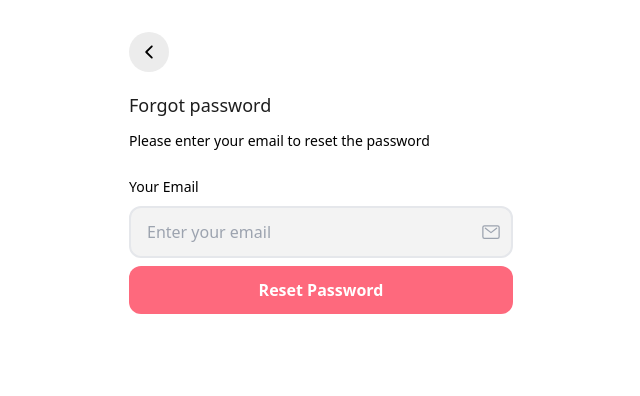
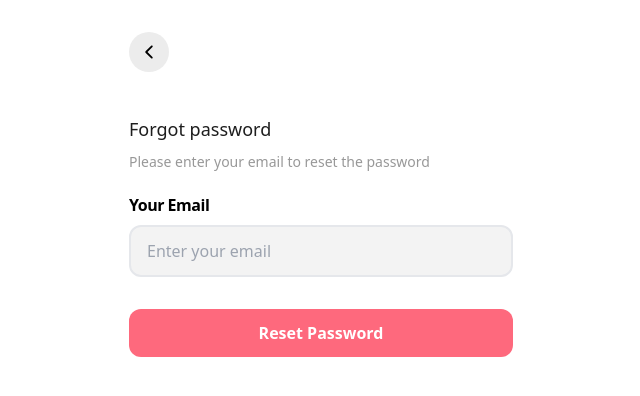
Before and after one commit to surajkumar540/Intra, a React (Vite) app: page /forgot-password in a window 1280 px wide. Shown: the top 396 px of the page, without its empty margins (319-959 px from the left). Built offline with nearby package versions, Linux system fonts and the light colour scheme.

Commit message:
add:forgot password page

```diff
--- a/index.html
+++ b/index.html
@@ -1,18 +1,25 @@
 <!DOCTYPE html>
 <html lang="en">
+
 <head>
   <meta charset="UTF-8" />
   <link rel="icon" type="image/svg+xml" href="/vite.svg" />
   <meta name="viewport" content="width=device-width, initial-scale=1.0" />
   <title>Vite + React</title>
   <!-- public/index.html -->
-    <link
-      href="https://fonts.googleapis.com/css2?family=Poppins:wght@300;400;500;600;700&display=swap"
-      rel="stylesheet"
-    />
+  <!-- poppins -->
+  <link href="https://fonts.googleapis.com/css2?family=Poppins:wght@300;400;500;600;700&display=swap"
+    rel="stylesheet" />
+
+  <!-- open-sans -->
+  <link href="https://fonts.googleapis.com/css2?family=Open+Sans:wght@300;400;500;600;700&display=swap"
+    rel="stylesheet" />
+
 </head>
+
 <body>
   <div id="root"></div>
   <script type="module" src="/src/main.jsx"></script>
 </body>
+
 </html>
--- a/src/pages/auth/ForgotPassword.jsx
+++ b/src/pages/auth/ForgotPassword.jsx
@@ -53,40 +53,44 @@
                     <IoIosArrowBack size={20} />
                 </button>
 
-                <div className="flex flex-col gap-4 my-6">
+                <div className="flex flex-col gap-4 mt-12">
                     <p className="font-poppins font-normal text-[18px] leading-[19.1px] tracking-[0px] antialiased text-[#1E1E1E]">
                         Forgot password
                     </p>
-                    <p className="font-poppins font-normal text-[14px] leading-[19.1px] tracking-[0px] antialiased">
+
+                    <p className="font-poppins font-normal text-[14px] leading-[14px] tracking-[0px] text-[#989898]">
                         {showOtpInput
                             ? "Enter the OTP sent to your email"
                             : "Please enter your email to reset the password"}
                     </p>
+
                 </div>
 
-                <form className="rounded-3xl space-y-5">
+                <form className="rounded-3xl  pt-6 space-y-5">
                     {!showOtpInput ? (
                         <div className="space-y-2">
-                            <label className="font-poppins text-[14px]">Your Email</label>
-                            <div className="relative">
+                            <label className="font-openSans font-semibold text-[16px] leading-[19.1px] tracking-[-0.48px]">
+                                Your Email
+                            </label>
+
+                            <div className="relative pb-6">
                                 <input
                                     type="email"
                                     value={email}
                                     onChange={(e) => setEmail(e.target.value)}
                                     className={`w-full px-4 py-3 pr-12 bg-[#F3F3F3] border-2 rounded-xl focus:outline-none transition-all duration-200 ${errors.email
-                                            ? "border-red-300 focus:border-red-500"
-                                            : "border-gray-200 focus:border-primary"
+                                        ? "border-red-300 focus:border-red-500"
+                                        : "border-gray-200 focus:border-primary"
                                         }`}
                                     placeholder="Enter your email"
                                 />
-                                <IoMailOutline className="absolute right-3 top-1/2 -translate-y-1/2 w-5 h-5 text-gray-400" />
                             </div>
                             {errors.email && (
                                 <p className="text-sm text-red-500 mt-1">{errors.email}</p>
                             )}
                             <button
                                 onClick={handleReset}
-                                className="w-full mt-4 bg-primary hover:bg-primary/90 text-white font-semibold py-3 px-4 rounded-xl transition-all duration-200"
+                                className="w-full bg-primary hover:bg-primary/90 text-white font-semibold py-3 px-4 rounded-xl transition-all duration-200"
                             >
                                 Reset Password
                             </button>
@@ -99,8 +103,8 @@
                                 value={otp}
                                 onChange={(e) => setOtp(e.target.value)}
                                 className={`w-full px-4 py-3 bg-[#F3F3F3] border-2 rounded-xl focus:outline-none transition-all duration-200 ${errors.otp
-                                        ? "border-red-300 focus:border-red-500"
-                                        : "border-gray-200 focus:border-primary"
+                                    ? "border-red-300 focus:border-red-500"
+                                    : "border-gray-200 focus:border-primary"
                                     }`}
                                 placeholder="Enter 4-digit OTP"
                             />
--- a/tailwind.config.js
+++ b/tailwind.config.js
@@ -3,6 +3,7 @@
   content: ["./index.html", "./src/**/*.{js,ts,jsx,tsx}"],
   fontFamily: {
     poppins: ["Poppins", "sans-serif"],
+    openSans: ["Open Sans", "sans-serif"],
   },
   theme: {
     extend: {
```
Lines whose indentation alone changed are shown as unchanged.
